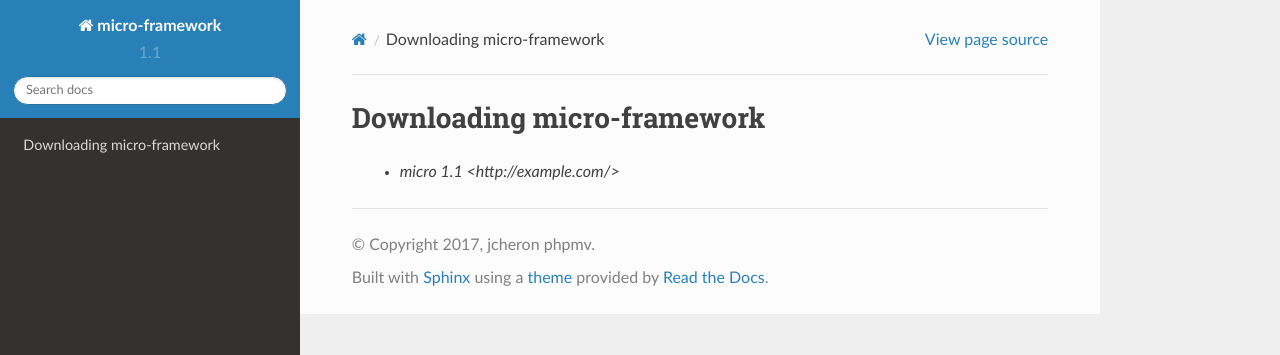
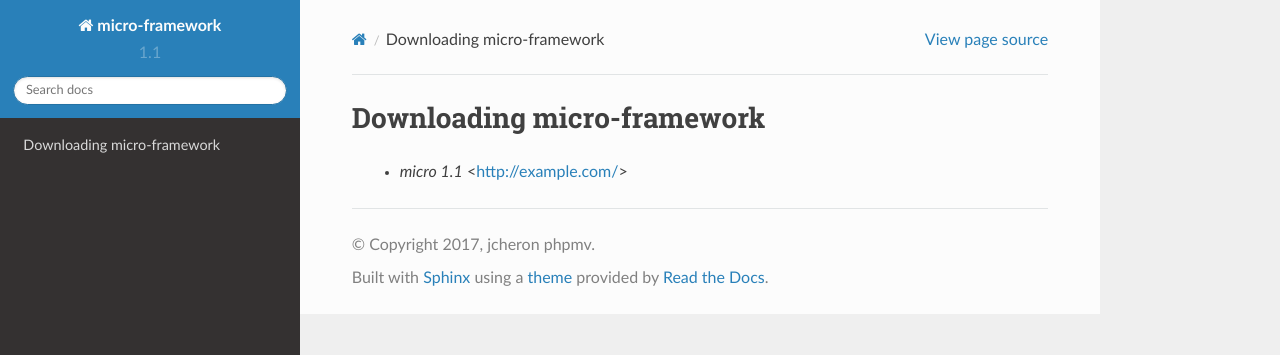
Before and after one commit to phpMv/ubiquity, a Sphinx documentation site: the page built from docs/download.rst, in a window 1280 px wide. Shown: the top 355 px of the page. Built offline with Sphinx 7.4.7 and the Read the Docs theme 2.0.0, drawn with Linux system fonts in a browser that asks for light colours.

```diff
--- a/docs/download.rst
+++ b/docs/download.rst
@@ -1,3 +1,3 @@
 Downloading micro-framework
 ===========================
-  * `micro 1.1 <http://example.com/>`
+  * `micro 1.1` <http://example.com/>
```
